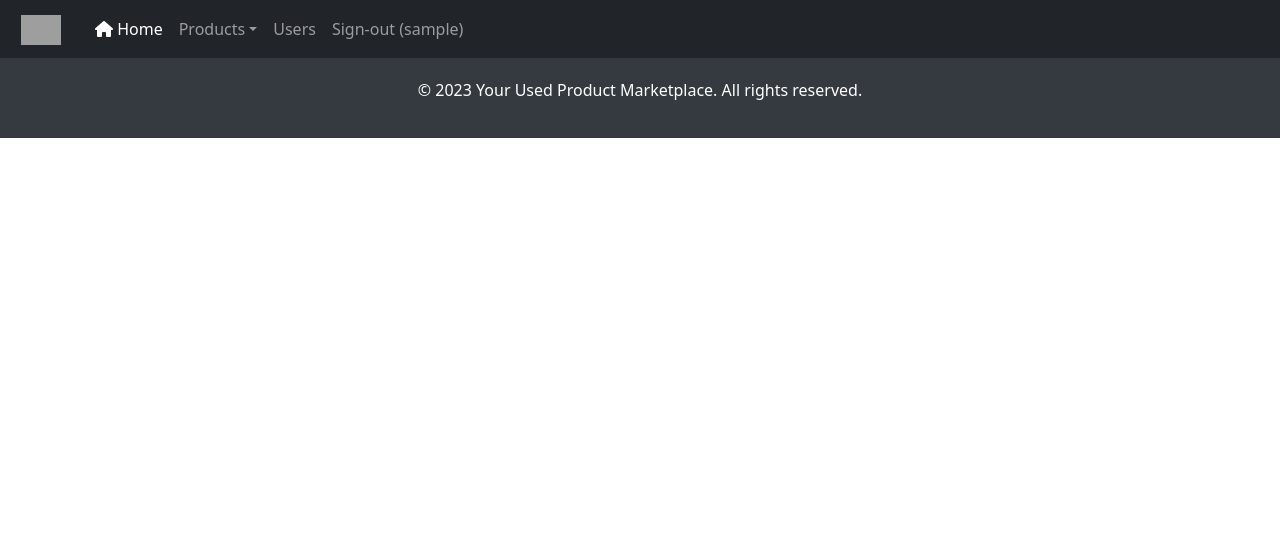
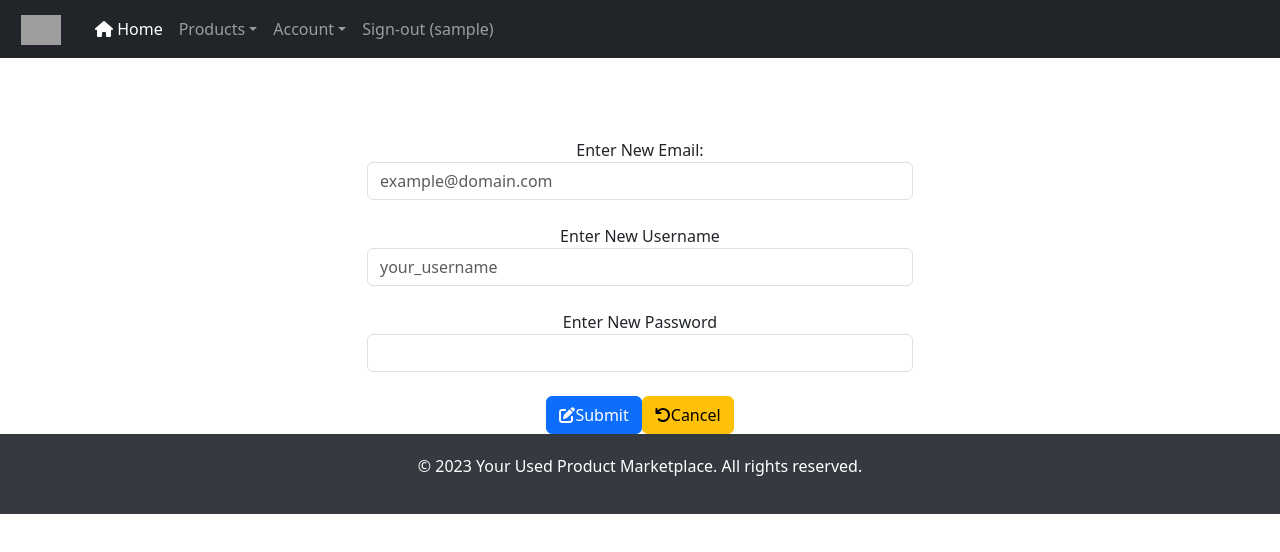
Before and after one commit to artem-kamov/comp229-group-project-frontend, a React (Create React App) app: page /users/list in a window 1280 px wide. Shown: the top 552 px of the page. Built offline with nearby package versions, Linux system fonts and the light colour scheme; no server answers; sample sign-in values are in the browser's storage; grey boxes are pictures that could not be loaded.

Commit message:
Users Update
-users update functionality updated
- still working on auto-fill for edit profile

```diff
--- a/src/App.js
+++ b/src/App.js
@@ -4,13 +4,14 @@ import { BrowserRouter as Router, Routes, Route } from 'react-router-dom';
 import Home from './pages/Home';
 import Footer from './component/Footer';
 import './App.css';
-import Signin from "./component/auth/Signin";
+import Signin from "./component/user/Signin";
 import AddProduct from './component/product/AddProduct';
 import EditProduct from './component/product/EditProduct';
 import ListProducts from './component/product/ListProducts';
 import NoPage from './pages/NoPage';
-import Registration from './component/auth/Register';
+import Registration from './component/user/Register';
 import PrivateRoute from './component/auth/PrivateRoute';
+import EditProfile from './component/user/EditProfile';
 
 function App() {
   return (
@@ -21,6 +22,11 @@ function App() {
           <Route path="/" element={<Home />} />
           <Route path="/users/register" element={<Registration />} />
           <Route path="/users/signin" element={<Signin />} />
+          <Route path="/users/list" element={
+            <PrivateRoute>
+              <EditProfile />
+            </PrivateRoute>
+          }></Route>
           <Route path="/products/add" element={
             <PrivateRoute>
               <AddProduct />
--- a/src/component/Navbar.js
+++ b/src/component/Navbar.js
@@ -35,9 +35,9 @@ const Navbar = () => {
                 <div className="collapse navbar-collapse" id="navbarNav">
                     <ul className="navbar-nav">
                         <li className="nav-item">
-                        <Link to="/" className="nav-link active">
-                        <FontAwesomeIcon icon={faHome} /> Home
-                        </Link>
+                            <Link to="/" className="nav-link active">
+                                <FontAwesomeIcon icon={faHome} /> Home
+                            </Link>
                         </li>
                         <li className="nav-item dropdown">
                             <Link className='nav-link dropdown-toggle' to="#" role="button" data-bs-toggle="dropdown">
@@ -56,11 +56,32 @@ const Navbar = () => {
                                 </li>
                             </ul>
                         </li >
-                        <li className="nav-item">
-                            <Link className="nav-link" to="/users/list">
-                                <i className="fas fa-user"></i> Users
+
+
+                        <li className="nav-item dropdown">
+                            <Link className='nav-link dropdown-toggle' to="#" role="button" data-bs-toggle="dropdown">
+                                <i className="fa-solid fa-barcode"></i> Account
                             </Link>
+                            <ul className="dropdown-menu">
+                                <li>
+                                    <Link className="dropdown-item" to="/users/list">
+                                        <i className="fa-solid fa-square-plus"></i> Edit Profile
+                                    </Link>
+                                </li>
+                                <li>
+                                    {!isAuthenticated() &&
+                                        <Link className="dropdown-item" to="/users/signin">
+                                            <i className="fa-solid fa-square-plus"></i> Signin
+                                        </Link>}
+                                    {isAuthenticated() &&
+                                        <Link className="dropdown-item" to="/" onClick={signoutClick}>
+                                            <i className="fa-solid fa-square-plus"></i> Sign-out ({getUsername()})
+                                        </Link>}
+                                </li>
+                            </ul>
                         </li >
+
+
                         <li className="nav-item">
                             {!isAuthenticated() && <Link className="nav-link" to="/users/register">
                                 <i className="fas fa-user"></i> Register
--- /dev/null
+++ b/src/component/user/EditProfile.js
@@ -0,0 +1,114 @@
+import { useEffect, useState } from "react";
+import { Link, useNavigate, useParams } from "react-router-dom";
+import { FontAwesomeIcon } from '@fortawesome/react-fontawesome';
+import { faEdit, faUndo } from '@fortawesome/free-solid-svg-icons';
+import { read, update } from "../../datasource/api-user";
+import UserModel from "../../datasource/userModel";
+
+ const EditProfile = () => {
+    let navigate =  useNavigate();
+    let { id } = useParams();
+    let [user, setUser] =  useState(new UserModel());
+
+    useEffect(()=>{
+        read(id).then((data)=>{
+            if (data) {
+                setUser(new UserModel(
+                    data.selectedUser[0].id,
+                    data.selectedUser[0].email,
+                    data.selectedUser[0].username,
+                    data.selectedUser[0].password,
+                    ));
+            }
+        }).catch(err => {
+            alert(err.message);
+            console.log(err)
+        });
+    }, []);
+
+    const handleChange = (event) => {
+        const { name, value } = event.target;
+        setUser((prevFormData) => ({ ...prevFormData, [name]: value }));
+    };
+
+    const handleSubmit = (event) => {
+        event.preventDefault();
+        let updatedUser = {
+            email: user.email,
+            username: user.username,
+            password: user.password,
+        }
+
+        update(user.id, updatedUser).then(data => {
+            if (data && data.success) {
+                alert(data.message);
+                navigate("/products/list");
+            }
+            else {
+                alert(data.message);
+            }
+        }).catch(err => {
+            alert(err.message);
+            console.log(err)
+        });
+    };
+
+    return (
+        <div className="container" style={{ paddingTop: 80 }}>
+            <div className="row">
+                <div className="offset-md-3 col-md-6">
+                    <form onSubmit={handleSubmit} className="form">
+                        <div className="form-group">
+                            <label htmlFor="emailTextField">Enter New Email: </label>
+                            <input type="text" className="form-control"
+                                id="emailTextField"
+                                placeholder="example@domain.com "
+                                name="email"
+                                value={user.email || ''}
+                                onChange={handleChange}
+                                required>
+                            </input>
+                        </div>
+                        <br />
+                        <div className="form-group">
+                            <label htmlFor="usernameTextField">Enter New Username</label>
+                            <input type="text" className="form-control"
+                                id="usernameTextField"
+                                placeholder="your_username "
+                                name="username"
+                                value={user.username || ''}
+                                onChange={handleChange}
+                            >
+                            </input>
+                        </div>
+                        <br />
+                        <div className="form-group">
+                            <label htmlFor="passwordTextField">Enter New Password</label>
+                            <input type="number" className="form-control"
+                                id="passwordTextField"
+                                placeholder=""
+                                name="password"
+                                value={user.password || ''}
+                                onChange={handleChange}
+                                required>
+                            </input>
+                        </div>
+                        <br />
+                        <button className="btn btn-primary" type="submit">
+    <FontAwesomeIcon icon={faEdit} />
+    Submit
+</button>
+
+<Link href="#" to="/products/list" className="btn btn-warning">
+    <FontAwesomeIcon icon={faUndo} />
+    Cancel
+</Link>
+
+                    </form>
+                </div>
+            </div>
+        </div>
+    );
+};
+
+export default EditProfile;
--- a/src/component/auth/Register.js
+++ b/src/component/user/Register.js
@@ -1,10 +1,10 @@
 import React, { useState } from "react";
 import { Link, useNavigate } from "react-router-dom";
 import { register } from "../../datasource/api-user";
+import UserModel from "../../datasource/userModel";
 
 const Registration = () => {
   const navigate = useNavigate();
-
   const [errorMsg, setErrorMsg] = useState('');
   const [user, setUser] = useState({
     firstName: '',
--- a/src/component/auth/Signin.js
+++ b/src/component/user/Signin.js
@@ -1,7 +1,7 @@
 import React, { useState } from "react";
 import { Link, useNavigate, useLocation } from "react-router-dom";
 import { signin } from "../../datasource/api-user.js";
-import { authenticate } from './auth-helper.js';
+import { authenticate } from '../auth/auth-helper.js';
 
 const Signin = () => {
   const { state } = useLocation();
--- a/src/datasource/api-user.js
+++ b/src/datasource/api-user.js
@@ -1,4 +1,6 @@
+import { getToken } from "../component/auth/auth-helper"
 let apiUrl = process.env.REACT_APP_APIURL;
+
 
 const signin = async (user) => {
     try {
@@ -46,4 +48,38 @@ const register = async (user) => {
     }
 };
 
-export { signin, register };
+const read = async (id) => {
+    try {
+        let response = await fetch(apiUrl + '/user/get/' + id, {
+            method: 'GET',
+            headers: {
+                'Accept': 'application/json',
+                'Content-Type': 'application/json',
+                'Authorization': 'Bearer ' + getToken()
+            }
+        })
+        return await response.json()
+    } catch (err) {
+        console.log(err)
+    }
+}
+
+const update = async (id, item) => {
+    try {
+        let response = await fetch(apiUrl + 'user/edit/' + id, {
+            method: 'PUT',
+            headers: {
+                'Accept': 'application/json',
+                'Content-Type': 'application/json',
+                'Authorization': 'Bearer ' + getToken()
+            },
+            body: JSON.stringify(item)
+        })
+        return await response.json()
+    } catch (err) {
+        console.log(err)
+    }
+}
+
+
+export { signin, register, read, update };
--- /dev/null
+++ b/src/datasource/userModel.js
@@ -0,0 +1,12 @@
+class UserModel
+ {
+    constructor(id, email, username, password )
+    {
+      this.id = id;
+      this.email = email;
+      this.username = username;
+      this.password = password;
+    }
+  }
+
+  export default UserModel;
```
